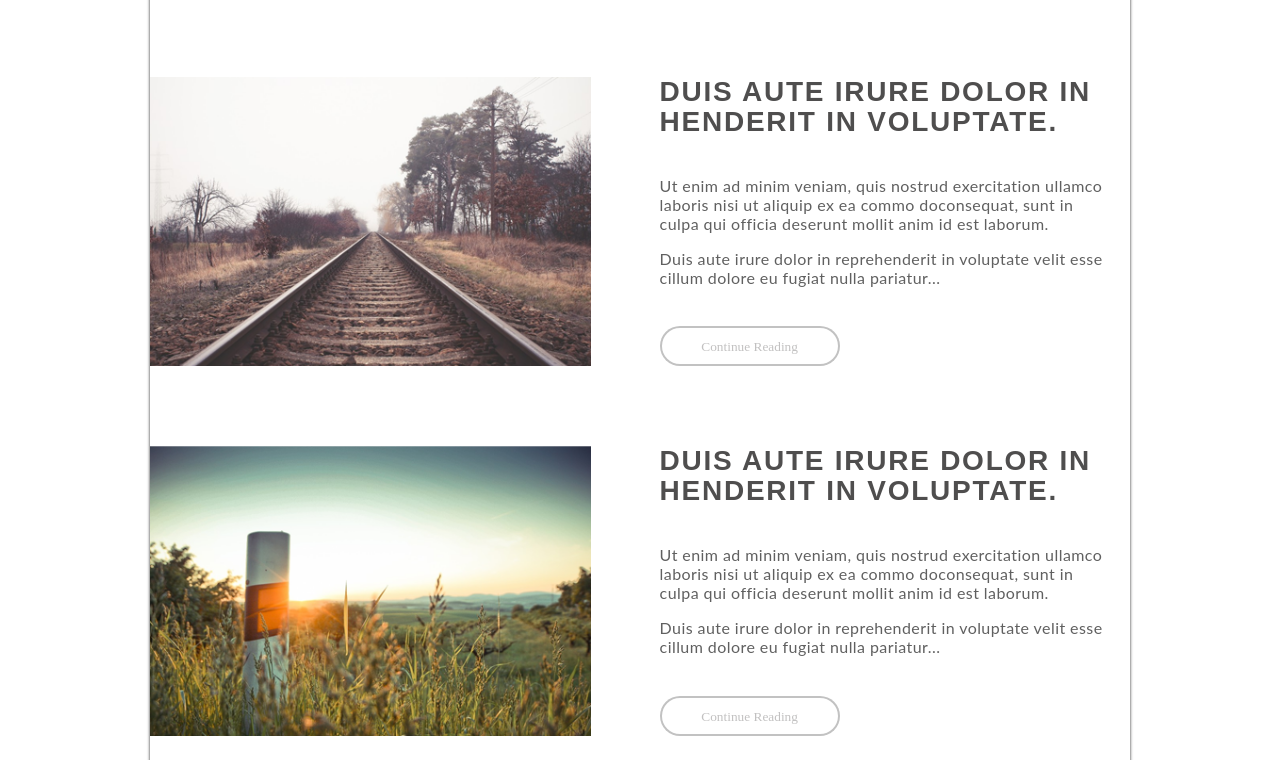
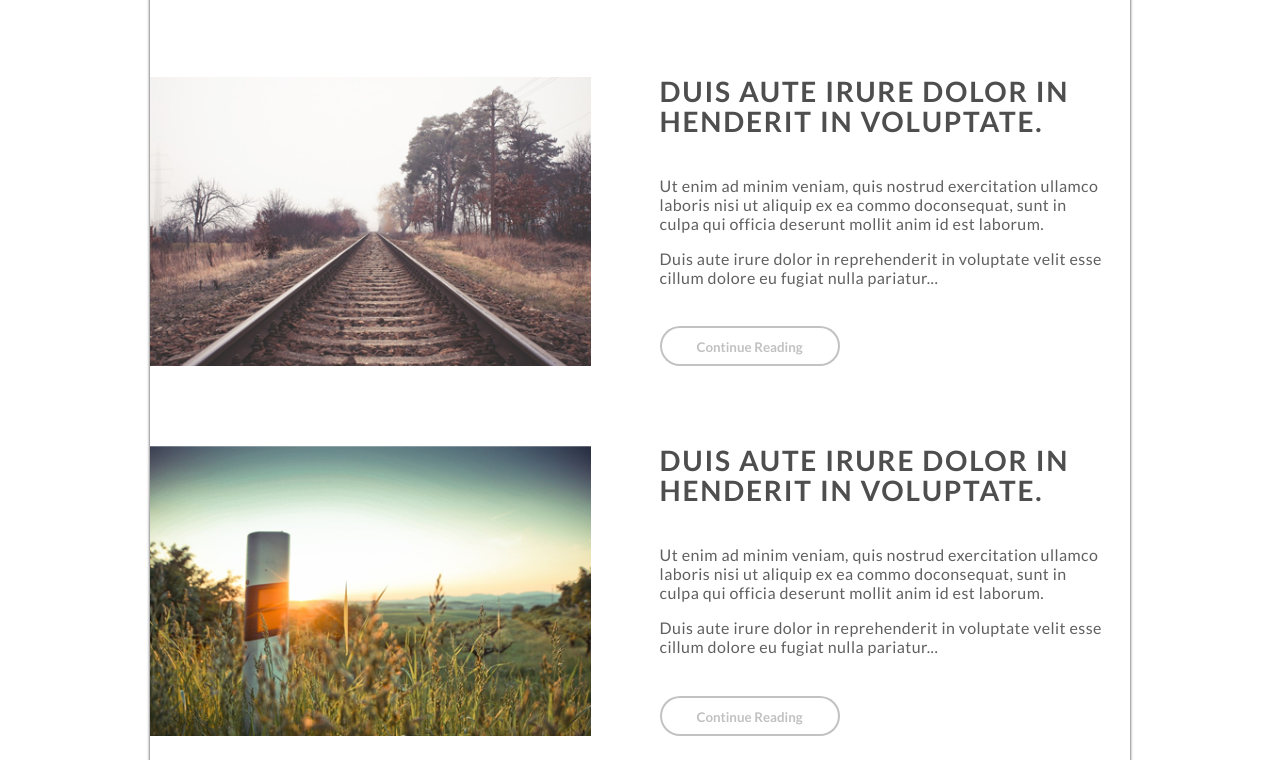
Before and after one commit to NadavShambi/blogin, a plain HTML site: page index.html in a window 1280 px wide. Shown: the part 133-893 px from the top of the page. Drawn offline with Linux system fonts and the light colour scheme; the site is published under a folder, as on GitHub Pages, so addresses that start at the root find nothing.

Commit message:
Add files via upload

```diff
--- a/css/style.css
+++ b/css/style.css
@@ -16,17 +16,18 @@
 
 @font-face {
     font-family: euro;
-    src: url(/fonts/eurofurence/eurof55.ttf);
+    src: url(../fonts/eurofurence/eurof55.ttf);
 }
 
 @font-face {
     font-family: lato-bold;
-    src: url(/fonts/lato/Lato-Bold.ttf);
+    src: url(../fonts/lato/Lato-Bold.ttf);
 }
 
 @font-face {
     font-family: lato;
-    src: url(/fonts/lato/Lato-Regular.ttf);
+    src: url(../fonts/lato/Lato-Regular.ttf);
+
 }
 
 /* basics */
@@ -153,7 +154,6 @@ a:visited {
     color: var(--pr-green);
 }
 
-
 /* main */
 
 .main-content {
@@ -173,6 +173,8 @@ a:visited {
     flex-basis: 45%;
     width: 100%;
 }
+
+
 
 .card-info {
     margin-top: 20px;
@@ -308,7 +310,7 @@ a:visited {
     }
 }
 
-.a{
+.a {
     position: absolute;
     height: 500px;
     width: 500px;
@@ -319,26 +321,26 @@ a:visited {
     display: none;
 }
 
-.a>*{
+.a>* {
     width: 80%;
     height: 50px;
     background: #eee;
     position: absolute;
     left: 50%;
-    transform: translate(-50%,-50%);
+    transform: translate(-50%, -50%);
     top: calc(100px * var(--i) + 50%);
     border-radius: 25px;
     transition: .5s;
 }
 
-.a:hover *{
-    transform: translate(-50%,-50%) rotate(45deg);
+.a:hover * {
+    transform: translate(-50%, -50%) rotate(45deg);
     background: tomato;
 }
 
-.a:hover >*:not(:nth-child(even)){
-    transform: translate(-50%,-50%) rotate(-45deg);
+.a:hover>*:not(:nth-child(even)) {
+    transform: translate(-50%, -50%) rotate(-45deg);
     background: tomato;
     box-shadow: -3px 0 5px #292929;
-    top:  50%;
+    top: 50%;
 }
--- a/index.html
+++ b/index.html
@@ -5,7 +5,7 @@
     <meta http-equiv="X-UA-Compatible" content="IE=edge" />
     <meta name="viewport" content="width=device-width, initial-scale=1.0" />
     <title>Blogin</title>
-    <link rel="stylesheet" href="css/style.css" />
+    <link rel="stylesheet" href="./css/style.css" />
   </head>
   <body class="main-layout">
     <header class="main-header main-layout full">
```
